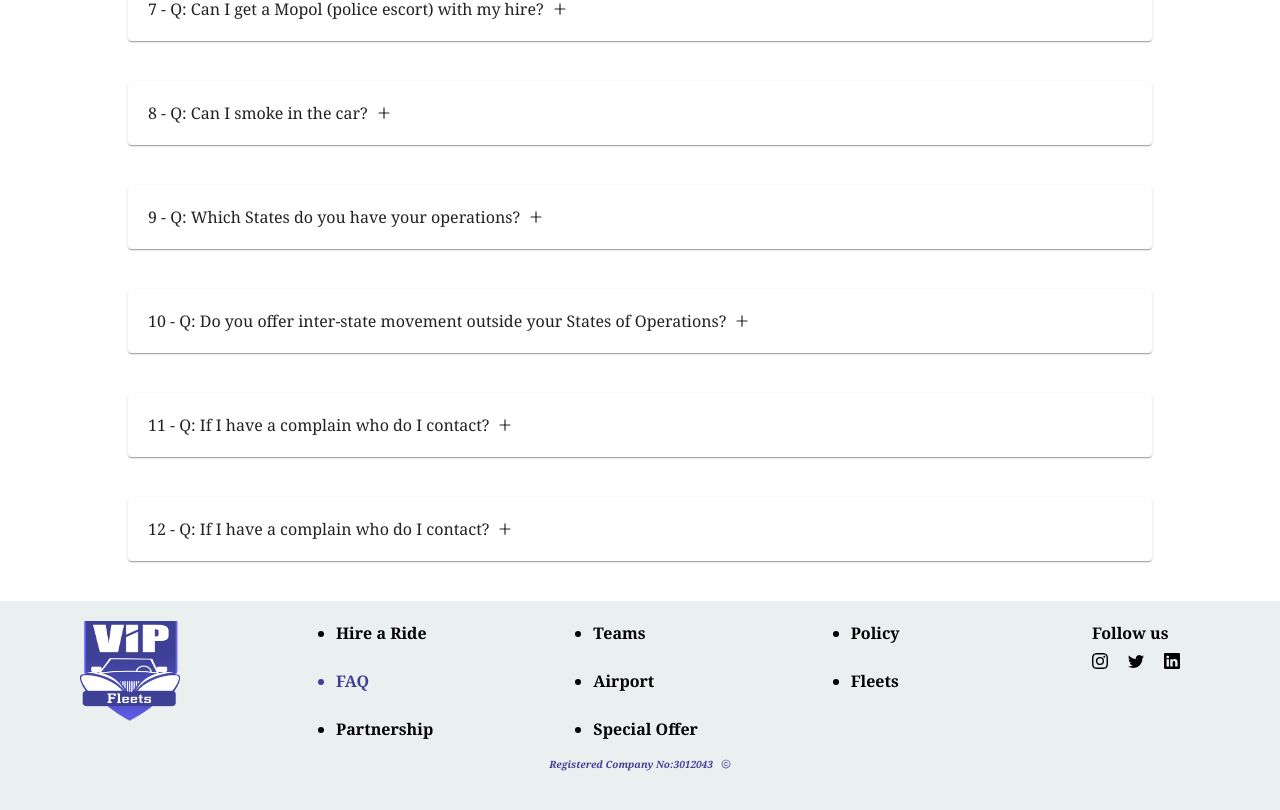
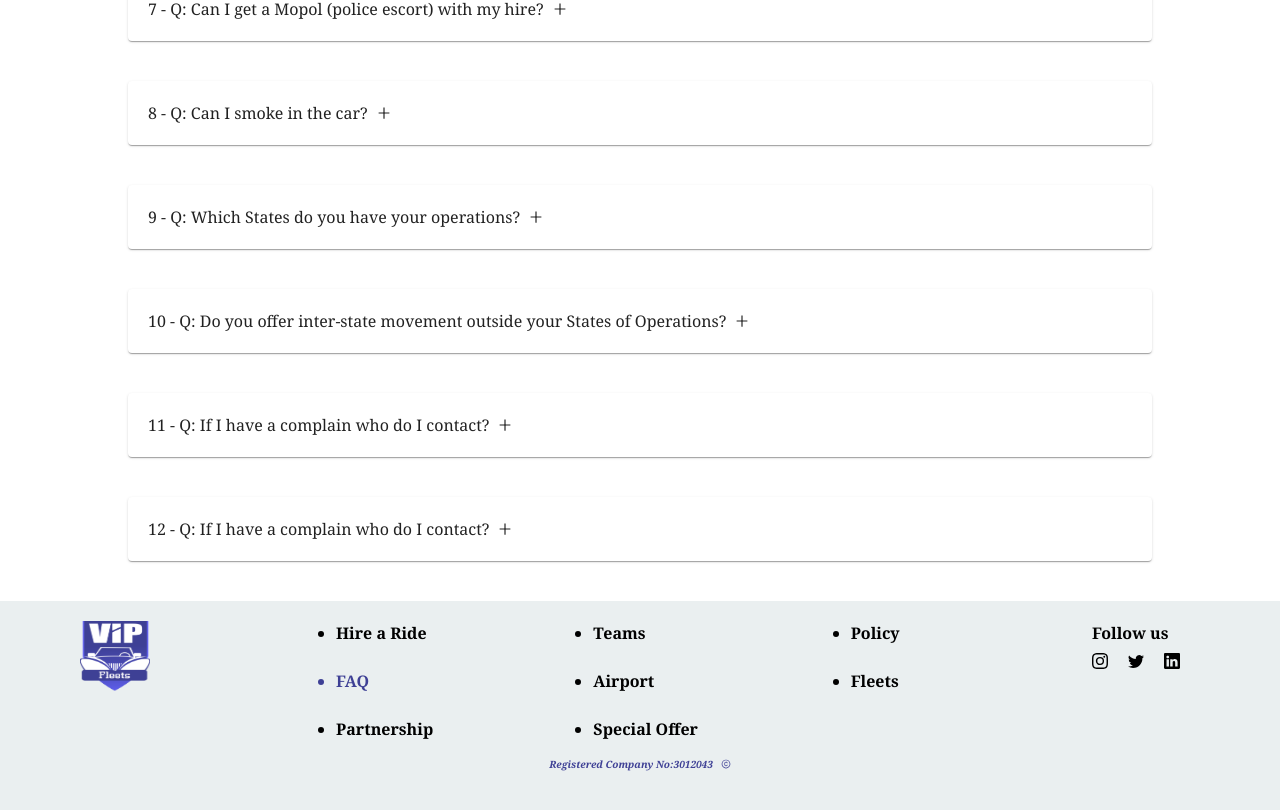
Before and after one commit to johnilizy17/Vipfleets.io, a Next.js app: page /FAQ in a window 1280 px wide. Shown: the part 933-1743 px from the top of the page. Built offline with nearby package versions, Linux system fonts and the light colour scheme.

Commit message:
image size of the footer

```diff
--- a/components/home/News.js
+++ b/components/home/News.js
@@ -13,8 +13,8 @@ export default function News() {
                     <Link passHref={true} href="/">
                         <Image
                             src={Logo}
-                            width={100}
-                            height={100}
+                            width={70}
+                            height={70}
                             alt="logo"
                         />
                     </Link>
```
